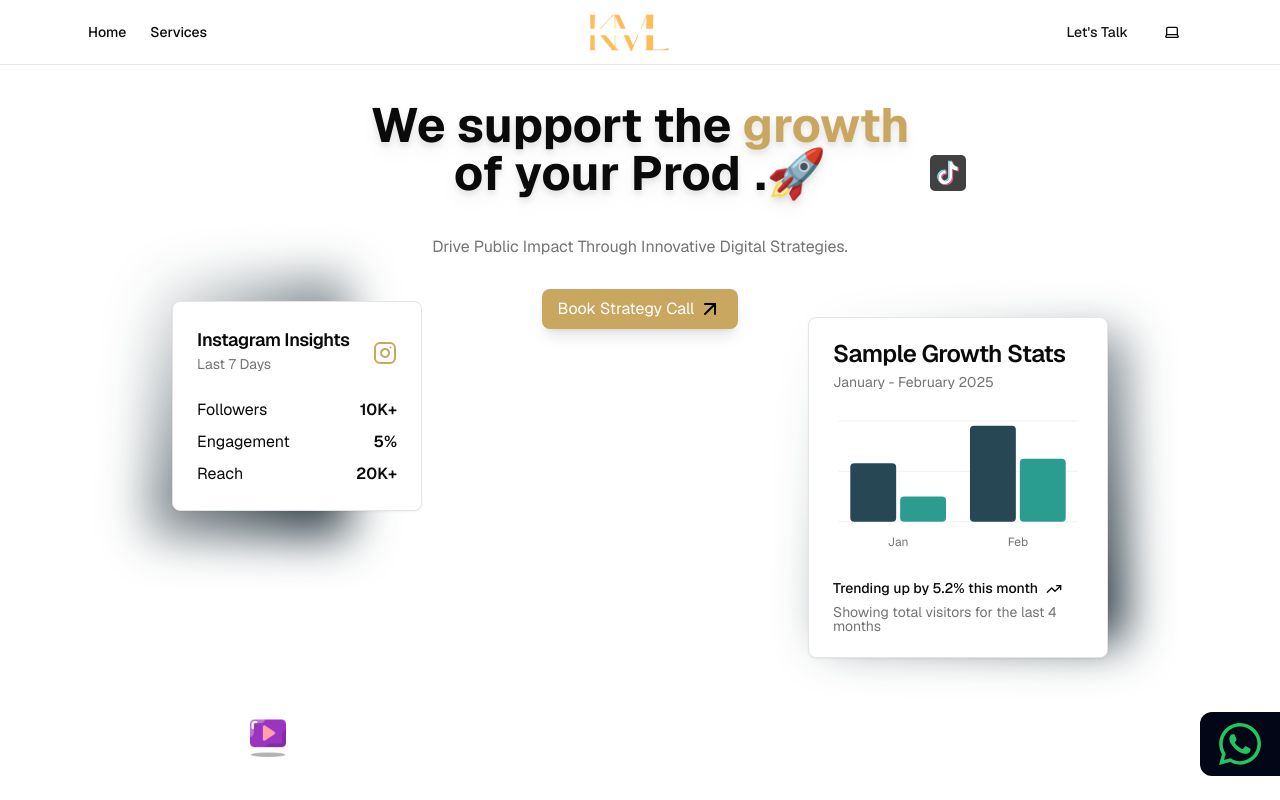
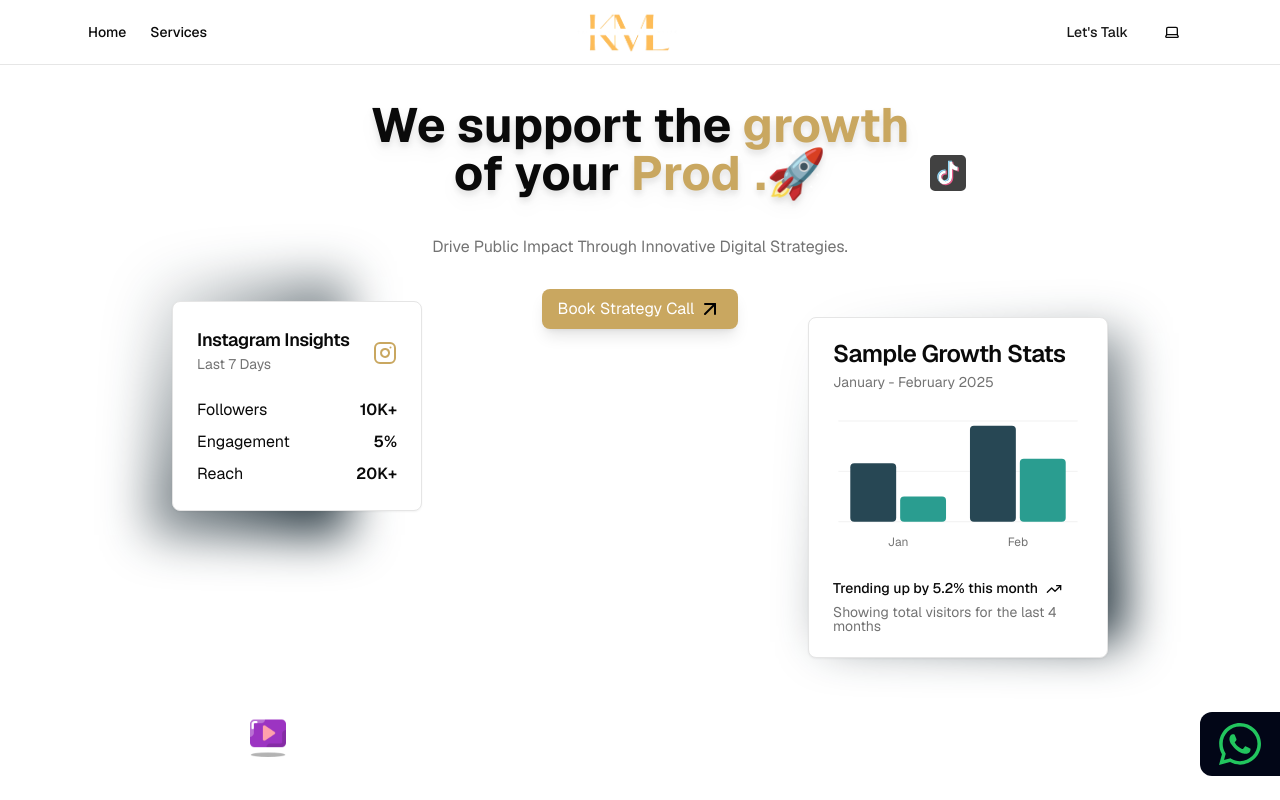
Before and after one commit to Willbeckh/krivan, a Next.js app: page / in a window 1280 px wide. Shown: the top 800 px of the page. Built offline with nearby package versions, Linux system fonts and the light colour scheme.

Commit message:
fx: change typing text color and size.

```diff
--- a/components/hero.tsx
+++ b/components/hero.tsx
@@ -41,9 +41,9 @@ export default function Hero() {
         {/* Main content */}
         <div className="flex flex-col gap-4 justify-center items-center w-full">
           <div className="flex flex-col !leading-tight mx-auto max-w-xl text-center p-4">
-            <h1 className="text-4xl lg:text-5xl font-bold mb-4 drop-shadow-lg">
+            <h1 className="text-3xl lg:text-5xl font-bold mb-4 drop-shadow-lg">
               We support the <span className="text-[#C9A760]">growth</span> of
-              your {<HeroTyping />}.🚀
+              your <span className="text-[#C9A760]">{<HeroTyping />}.🚀</span>
             </h1>
             <p className="text-md text-muted-foreground !leading-tight mx-auto max-w-xl mt-6 text-center">
               {HEADER_CONTENT.description}
```
